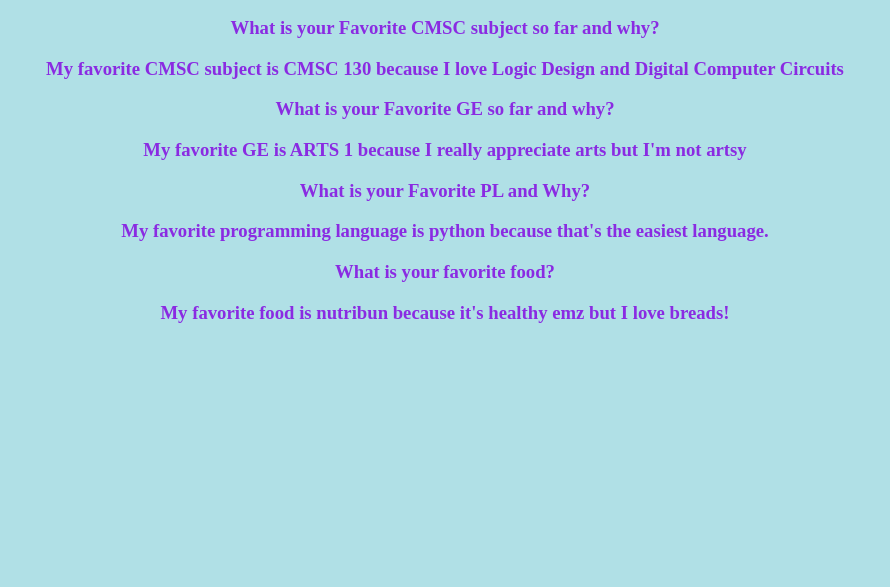
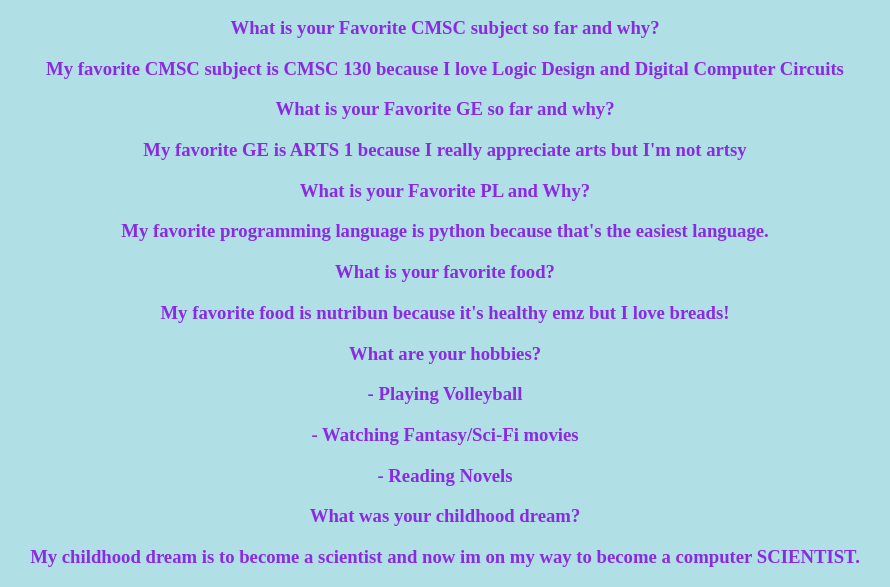
Before and after one commit to SADAsuncion/sadasuncion.github.io, a plain HTML site: page index.html in a window 1280 px wide. Shown: the part 384-971 px from the top of the page, without its empty margins (195-1085 px from the left). Before the commit the page ends 800 px from the top, so only its background shows below. Drawn offline with Linux system fonts and the light colour scheme.

Commit message:
feat: added details on anotherbranch

```diff
--- a/index.html
+++ b/index.html
@@ -26,6 +26,17 @@
 
         </div>
 
+        <div class = "another branch">
+            <center>
+                <h3>What are your hobbies? </h3>
+                <h3> - Playing Volleyball </h3>
+                <h3> - Watching Fantasy/Sci-Fi movies </h3>
+                <h3> - Reading Novels </h3>
+                <h3>What was your childhood dream? </h3>
+                <h3> My childhood dream is to become a scientist and now im on my way to become a computer SCIENTIST. </h3>
+            </center>
+        </div>
+
 </body>
 
 </html>
```
